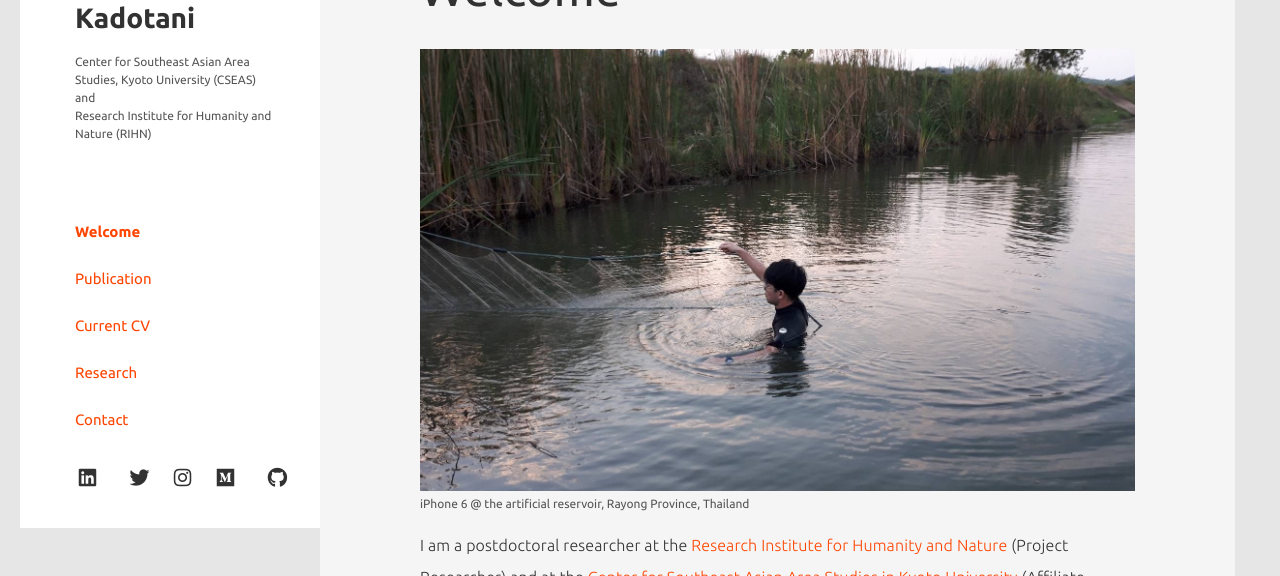
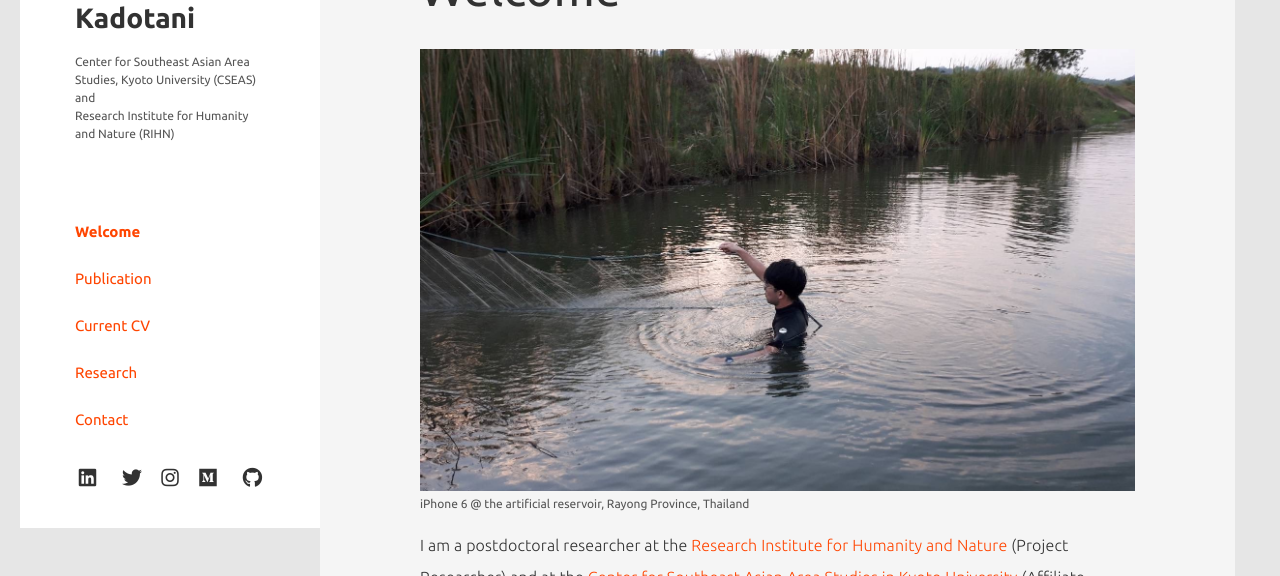
Before and after one commit to tjdk1992/tjdk1992.github.io, a Jekyll site: the page built from index.md, in a window 1280 px wide. Shown: the part 129-705 px from the top of the page. Built offline with Jekyll 4.4.1, drawn with Linux system fonts in a browser that asks for light colours; nearby versions of some CDN libraries.

Commit message:
update site

```diff
--- a/assets/css/layout.css
+++ b/assets/css/layout.css
@@ -31,7 +31,7 @@
 /* header */
 
 #global-head {
-  padding: 60px 30px 20px 55px;
+  padding: 60px 55px 20px 55px;
   margin: 0;
   flex: 0 0 auto;
 }
@@ -43,7 +43,7 @@
 /* navigation */
 
 #sidebar {
-  padding: 30px 30px 40px 55px;
+  padding: 30px 55px 40px 55px;
   margin: 0;
   flex: 1 1 auto;
 }
```
